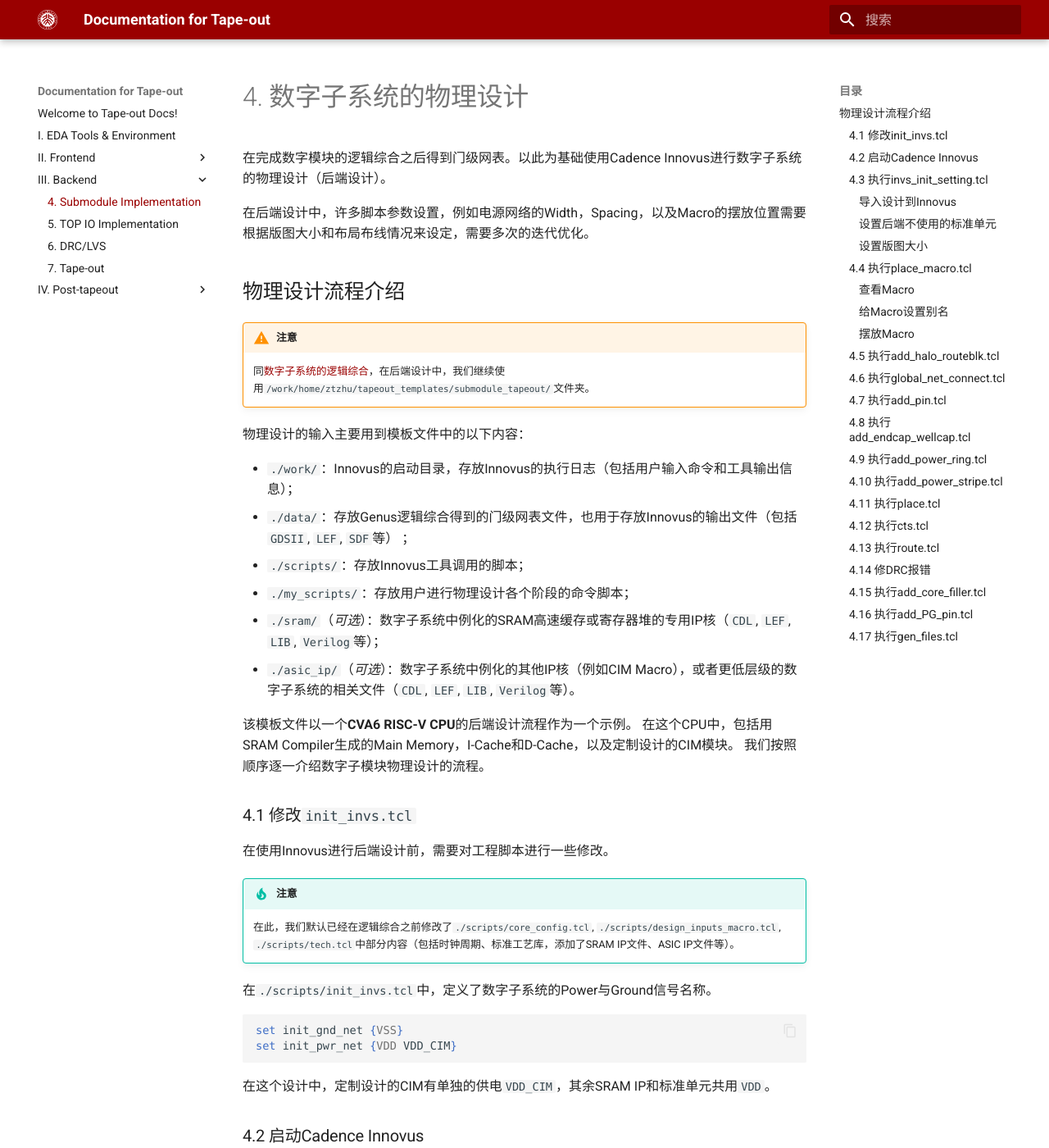
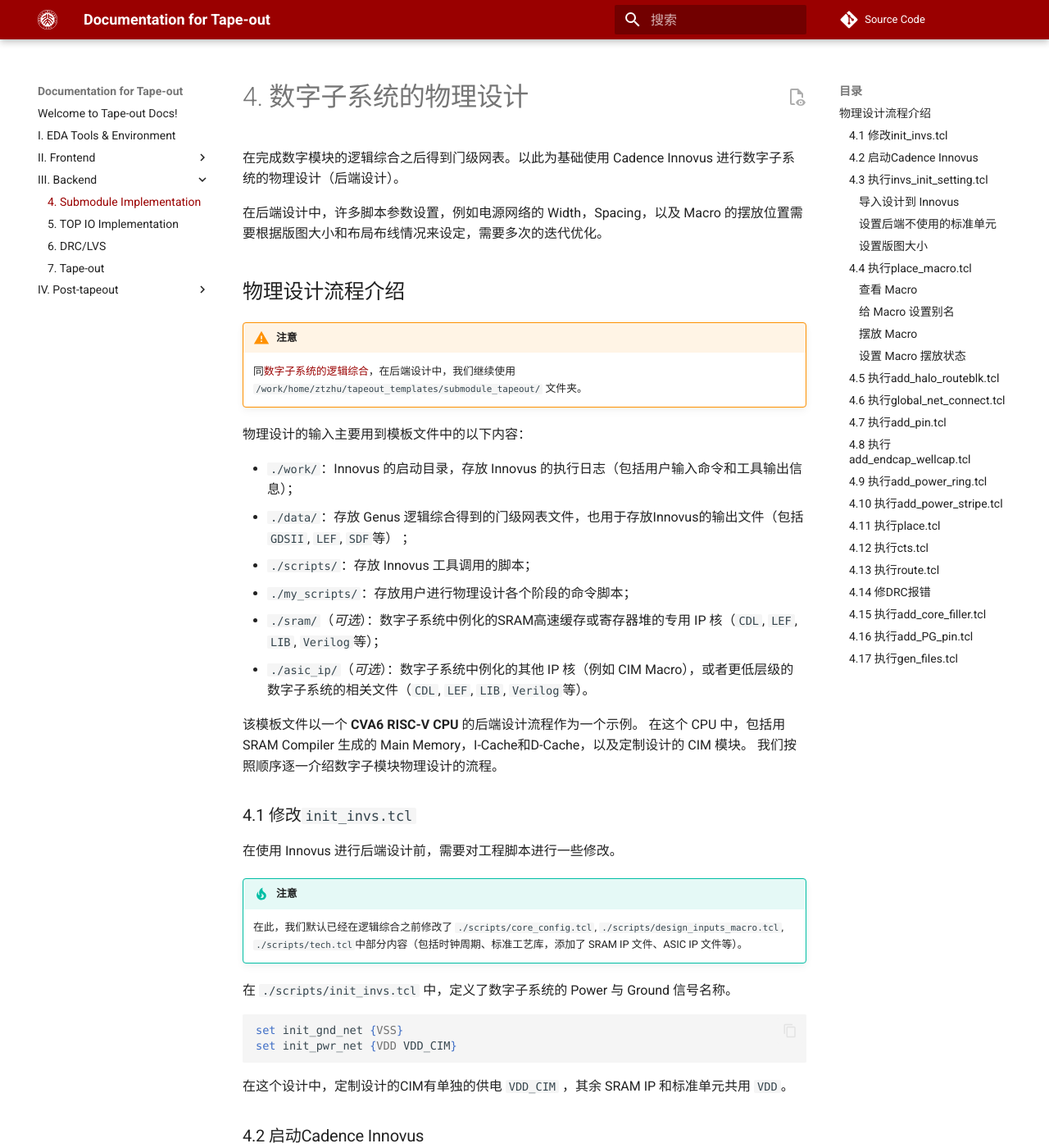
Before and after one commit to pku-pacific-lab-team/Tape-out_template_doc, an MkDocs documentation site: the page built from docs/4_submodule_implementation.md, in a window 1280 px wide and 1400 px high. Shown: the whole window at 82% size. Built offline with MkDocs 1.6.1 and Material for MkDocs 9.7.7, drawn with Linux system fonts in a browser that asks for light colours; some web fonts are replaced; comment, search, counter and statistics services are not loaded; some of the changed text lies outside the part shown.

Commit message:
Update documentation with acknowledgements and repository information

````diff
--- a/docs/4_submodule_implementation.md
+++ b/docs/4_submodule_implementation.md
@@ -1,46 +1,46 @@
 # 4. 数字子系统的物理设计
 
-在完成数字模块的逻辑综合之后得到门级网表。以此为基础使用Cadence Innovus进行数字子系统的物理设计（后端设计）。
+在完成数字模块的逻辑综合之后得到门级网表。以此为基础使用 Cadence Innovus 进行数字子系统的物理设计（后端设计）。
 
-在后端设计中，许多脚本参数设置，例如电源网络的Width，Spacing，以及Macro的摆放位置需要根据版图大小和布局布线情况来设定，需要多次的迭代优化。
+在后端设计中，许多脚本参数设置，例如电源网络的 Width，Spacing，以及 Macro 的摆放位置需要根据版图大小和布局布线情况来设定，需要多次的迭代优化。
 
 ## 物理设计流程介绍
 
 !!! Warning "注意"
-    同[数字子系统的逻辑综合](./2_submodule_synthesis.md)，在后端设计中，我们继续使用`/work/home/ztzhu/tapeout_templates/submodule_tapeout/`文件夹。
+    同[数字子系统的逻辑综合](./2_submodule_synthesis.md)，在后端设计中，我们继续使用 `/work/home/ztzhu/tapeout_templates/submodule_tapeout/` 文件夹。
 
 物理设计的输入主要用到模板文件中的以下内容：
 
-* `./work/`：Innovus的启动目录，存放Innovus的执行日志（包括用户输入命令和工具输出信息）；
-* `./data/`：存放Genus逻辑综合得到的门级网表文件，也用于存放Innovus的输出文件（包括`GDSII`, `LEF`, `SDF`等） ；
-* `./scripts/`：存放Innovus工具调用的脚本；
+* `./work/`：Innovus 的启动目录，存放 Innovus 的执行日志（包括用户输入命令和工具输出信息）；
+* `./data/`：存放 Genus 逻辑综合得到的门级网表文件，也用于存放Innovus的输出文件（包括 `GDSII`, `LEF`, `SDF`等） ；
+* `./scripts/`：存放 Innovus 工具调用的脚本；
 * `./my_scripts/`：存放用户进行物理设计各个阶段的命令脚本；
-* `./sram/`（_可选_）：数字子系统中例化的SRAM高速缓存或寄存器堆的专用IP核（`CDL`, `LEF`, `LIB`, `Verilog`等）；
-* `./asic_ip/`（_可选_）：数字子系统中例化的其他IP核（例如CIM Macro），或者更低层级的数字子系统的相关文件（`CDL`, `LEF`, `LIB`, `Verilog`等）。
+* `./sram/`（_可选_）：数字子系统中例化的SRAM高速缓存或寄存器堆的专用 IP 核（`CDL`, `LEF`, `LIB`, `Verilog`等）；
+* `./asic_ip/`（_可选_）：数字子系统中例化的其他 IP 核（例如 CIM Macro），或者更低层级的数字子系统的相关文件（`CDL`, `LEF`, `LIB`, `Verilog`等）。
 
-该模板文件以一个**CVA6 RISC-V CPU**的后端设计流程作为一个示例。
-在这个CPU中，包括用SRAM Compiler生成的Main Memory，I-Cache和D-Cache，以及定制设计的CIM模块。
+该模板文件以一个 **CVA6 RISC-V CPU** 的后端设计流程作为一个示例。
+在这个 CPU 中，包括用 SRAM Compiler 生成的 Main Memory，I-Cache和D-Cache，以及定制设计的 CIM 模块。
 我们按照顺序逐一介绍数字子模块物理设计的流程。
 
 ### 4.1 修改`init_invs.tcl`
 
-在使用Innovus进行后端设计前，需要对工程脚本进行一些修改。
+在使用 Innovus 进行后端设计前，需要对工程脚本进行一些修改。
 
 !!! tip "注意"
-    在此，我们默认已经在逻辑综合之前修改了`./scripts/core_config.tcl`, `./scripts/design_inputs_macro.tcl`, `./scripts/tech.tcl`中部分内容（包括时钟周期、标准工艺库，添加了SRAM IP文件、ASIC IP文件等）。
+    在此，我们默认已经在逻辑综合之前修改了 `./scripts/core_config.tcl`, `./scripts/design_inputs_macro.tcl`, `./scripts/tech.tcl`中部分内容（包括时钟周期、标准工艺库，添加了 SRAM IP 文件、ASIC IP 文件等）。
 
-在`./scripts/init_invs.tcl`中，定义了数字子系统的Power与Ground信号名称。
+在 `./scripts/init_invs.tcl` 中，定义了数字子系统的 Power 与 Ground 信号名称。
 
 ``` tcl
 set init_gnd_net {VSS}
 set init_pwr_net {VDD VDD_CIM}
 ```
 
-在这个设计中，定制设计的CIM有单独的供电`VDD_CIM`，其余SRAM IP和标准单元共用`VDD`。
+在这个设计中，定制设计的CIM有单独的供电 `VDD_CIM` ，其余 SRAM IP 和标准单元共用 `VDD`。
 
 ### 4.2 启动Cadence Innovus
 
-打开一个终端，进入到`./work/`文件夹中，并启动Innovus。Innovus的日志文件位于`innovus.log`，用户通过终端命令行和GUI界面操作所对应执行的命令记录在`innovus.cmd`，均在`./work/`文件夹中。
+打开一个终端，进入到 `./work/` 文件夹中，并启动 Innovus。Innovus 的日志文件位于 `innovus.log`，用户通过终端命令行和 GUI 界面操作所对应执行的命令记录在 `innovus.cmd`，均在 `./work/` 文件夹中。
 
 ``` shell
 cd /work/home/ztzhu/tapeout_templates/submodule_tapeout/work/
@@ -49,33 +49,33 @@
 ```
 
 !!! tip "提示"
-    每次启动innovus都会生成一个新的日志文件，所以我们建议经常清理，以免文件过多影响后续操作。
+    每次启动 Innovus 都会生成一个新的日志文件，所以我们建议经常清理，以免文件过多影响后续操作。
 
-在终端中启动Innovus之后，可以在该终端中输入`TCL`脚本命令，也可以在弹出的Innovus GUI进行操作。
-在我们的模板文件中主要依赖于命令行脚本进行后端设计。使用Innovus进行后端设计所用到的`TCL`命令均存放在`./my_scripts/`中。
-使用文本编辑器打开`./my_scripts/innovus_script.tcl`（推荐使用GVIM）。
+在终端中启动 Innovus 之后，可以在该终端中输入 `TCL` 脚本命令，也可以在弹出的 Innovus GUI 进行操作。
+在我们的模板文件中主要依赖于命令行脚本进行后端设计。使用 Innovus 进行后端设计所用到的 `TCL` 命令均存放在 `./my_scripts/` 中。
+使用文本编辑器打开 `./my_scripts/innovus_script.tcl` （推荐使用 GVIM ）。
 
 ``` shell
 gvim /work/home/ztzhu/tapeout_templates/submodule_tapeout/my_scripts/innovus_script.tcl
 ```
 
-观察`./my_scripts/innovus_script.tcl`，可以看到Innovus的物理设计流程大致分成了几个阶段，在Innovus终端中读入相应的命令即可（例如`source ../my_scripts/add_pin.tcl`）。
+观察 `./my_scripts/innovus_script.tcl`，可以看到 Innovus 的物理设计流程大致分成了几个阶段，在 Innovus 终端中读入相应的命令即可（例如 `source ../my_scripts/add_pin.tcl`）。
 接下来按照顺序对物理设计流程中的关键命令进行说明。
 
 ### 4.3 执行`invs_init_setting.tcl`
 
-观察`./my_scripts/invs_init_setting.tcl`中包含的命令。
+观察 `./my_scripts/invs_init_setting.tcl` 中包含的命令。
 
-#### 导入设计到Innovus
+#### 导入设计到 Innovus
 
 ``` tcl
 setMultiCpuUsage -localCpu 32
 ```
 
-`setMultiCpuUsage`设置Innovus可以使用的CPU核数。对于现有的服务器，选择`-localCpu 32`可以保证Innovus稳定运行。
+`setMultiCpuUsage` 设置 Innovus 可以使用的 CPU 核数。对于现有的服务器，选择 `-localCpu 32` 可以保证 Innovus 稳定运行。
 
 !!! Warning "警告"
-    若使用`setMultiCpuUsage -localCpu max -cpuAutoAdjust true -verbose`，可能会导致Innovus闪退。
+    若使用 `setMultiCpuUsage -localCpu max -cpuAutoAdjust true -verbose`，可能会导致 Innovus 闪退。
 
 
 ``` tcl
@@ -85,14 +85,14 @@
 source -verbose ../scripts/invs_setting.tcl
 ```
 
-将此前修改过的4个脚本文件读入到Innovus中，包括数字子系统顶层模块名称（`$rm_core_top`）、各个文件的路径、标准工艺库的选择等内容。
-此时我们经过逻辑综合的数字子系统已经导入到Innovus中。
+将此前修改过的4个脚本文件读入到 Innovus 中，包括数字子系统顶层模块名称（`$rm_core_top`）、各个文件的路径、标准工艺库的选择等内容。
+此时我们经过逻辑综合的数字子系统已经导入到 Innovus 中。
 
 ``` tcl
 saveDesign ${rm_core_top}.design_planning_init.enc
 ```
 
-`saveDesign`命令在后端设计流程的各个步骤均会出现，用于保存目前后端设计的进度。
+`saveDesign` 命令在后端设计流程的各个步骤均会出现，用于保存目前后端设计的进度。
 
 !!! bug "FIXME!!!"
     在后续的物理设计流程中，若出现错误或者需要回溯到之前的设计进度，可以使用`restoreDesign`命令载入之前保存的设计。
@@ -142,29 +142,29 @@
   <figcaption>Example Floorplan</figcaption>
 </figure>
 
-中央带有横条纹的区域称为Core box，用于摆放Macro和标准单元。所有标准单元的宽度各不相同，但是高度均为`$cell_height`（对于22nm工艺，即为0.7um）。
-在Core box的四周到I/O管脚之间通常留有一定的间距，用于摆放Core Ring和I/O管脚布线。
+中央带有横条纹的区域称为 Core box，用于摆放 Macro 和标准单元。所有标准单元的宽度各不相同，但是高度均为 `$cell_height`（对于22nm工艺，即为0.7um）。
+在 Core box 的四周到 I/O 管脚之间通常留有一定的间距，用于摆放 Core Ring 和 I/O 管脚布线。
 
-`floorPlan`命令用于指定版图的大小。
+`floorPlan` 命令用于指定版图的大小。
 
 `floorPlan -d {<W H Left Bottom Right Top>}`，使用该命令设置版图大小总共需要6个参数，分别代表：
 
 * 完整版图 (Die box) 的宽度
 * 完整版图 的高度
 * Core box（用于摆放标准单元的版图部分）到I/O左侧边界的距离
-* Core box到I/O底部边界的距离
-* Core box到I/O右侧边界的距离
-* Core box到I/O上方边界的距离
+* Core box 到 I/O 底部边界的距离
+* Core box 到 I/O 右侧边界的距离
+* Core box 到 I/O 上方边界的距离
 
 因此，设置上述版图大小的命令为：`floorPlan -d 100 100 10 10 10 10`。
 
 ### 4.4 执行`place_macro.tcl`
 
-查看`./my_scripts/place_macro.tcl`中包含的命令。
+查看 `./my_scripts/place_macro.tcl` 中包含的命令。
 
-#### 查看Macro
+#### 查看 Macro
 
-在Innovus GUI界面右上角选择`Floorplan View`，如下图所示。
+在 Innovus GUI 界面右上角选择 `Floorplan View`，如下图所示。
 
 <figure>
   <img src="../figs/check_floorplan_view.png" width=100%>
@@ -178,19 +178,19 @@
   <figcaption>Initial Floorplan View</figcaption>
 </figure>
 
-除去Die Box之外，左侧的粉色正方形为RTL代码中的模块层次，正方形的大小表示了模块的预估面积。
+除去 Die Box 之外，左侧的粉色正方形为 RTL 代码中的模块层次，正方形的大小表示了模块的预估面积。
 
 ??? Tip "TU & EU"
-    正方形左上角`TU=64.7%`为Target Utilization (TU)，是指所有的标准单元和Macro的面积除以版图的面积。
-    此外，还有Effective Utilization (EU)，在整体版图面积的基础上除掉了Placement，Routing Blockage等其他阻碍物的面积，Innovus默认不会显示EU。
+    正方形左上角 `TU=64.7%` 为 Target Utilization (TU)，是指所有的标准单元和 Macro 的面积除以版图的面积。
+    此外，还有 Effective Utilization (EU)，在整体版图面积的基础上除掉了 Placement，Routing Blockage 等其他阻碍物的面积，Innovus 默认不会显示EU。
 
-Die Box右侧为该数字模块中例化的IP核，在该案例中包括若干SRAM和2个CIM Macro。
+Die Box 右侧为该数字模块中例化的 IP 核，在该案例中包括若干 SRAM 和2个 CIM Macro。
 
-!!! Tip "检查Macro"
-    在这个时候可以检查此前例化的SRAM等IP是否有成功导入Innovus。
+!!! Tip "检查 Macro"
+    在这个时候可以检查此前例化的 SRAM 等 IP 是否有成功导入 Innovus。
     有时因为文件路径设置错误，会出现没有成功例化的情况。
 
-#### 给Macro设置别名
+#### 给 Macro 设置别名
 
 ``` tcl
 # Main Memory
@@ -213,10 +213,10 @@
 set dcim_macro1 i_ariane/gen_coprocessor.i_in_pipeline_coprocessor/u_CIM_block_wrapper/CIM_core_unit_inst_DCIM_macro_2_inst
 ```
 
-鼠标左键单击某一个Macro，并按`Q`查看该Macro的属性，可以看到该Macro的名称，通常由RTL模块名称和IP名称组合而成。
-如上所示，Macro的名称通常比较长，为了后续脚本简洁，给Macro设置简短的别名。（例如`icache_data0`, `icache_data1`）
+鼠标左键单击某一个 Macro，并按 `Q` 查看该 Macro 的属性，可以看到该 Macro 的名称，通常由 RTL 模块名称和 IP 名称组合而成。
+如上所示，Macro 的名称通常比较长，为了后续脚本简洁，给 Macro 设置简短的别名。（例如 `icache_data0`, `icache_data1`）
 
-#### 摆放Macro
+#### 摆放 Macro
 
 ``` tcl
 # place Main Memory
@@ -245,14 +245,22 @@
 
 命令格式为：`placeInstance instance_name <location> <orientation>`
 
-* `instance_name`：想要摆放的Macro名称。可以使用别名，例如：`[set icache_data0]`或`$icache_data0`；
-* `<location>`：有X和Y两个数值，分别表示Macro左下角的宽度方向和高度方向的坐标；
-* `<orientation>`：设置Macro的摆放方向，可以选择`R0`, `R90`, `R180`, `R270`, `MX`, `MX90`, `MY`, `MY90`。
+* `instance_name`：想要摆放的 Macro 名称。可以使用别名，例如：`[set icache_data0]`或`$icache_data0`；
+* `<location>`：有 X 和 Y 两个数值，分别表示 Macro 左下角的宽度方向和高度方向的坐标；
+* `<orientation>`：设置 Macro 的摆放方向，可以选择 `R0`, `R90`, `R180`, `R270`, `MX`, `MX90`, `MY`, `MY90`。
 
-!!! Warning "Macro摆放方向"
-    由于22nm工艺中栅极必须纵向摆放，所以在摆放Macro时只能选择`R0`, `R180`,`MX`, `MY`。
+!!! Warning "Macro 摆放方向"
+    由于 22nm 工艺中栅极必须纵向摆放，所以在摆放 Macro 时只能选择 `R0`, `R180`,`MX`, `MY`。
 
-摆放好所有Macro之后的版图如下所示。
+#### 设置 Macro 摆放状态
+
+``` tcl
+setInstancePlacementStatus -allHardMacros -status -fixed
+```
+
+该命令作用于所有此前摆放的 Macro，将其状态设置为 `fixed`，即使用自动化工具（例如自动化布局、布线）不会改变其位置。
+
+摆放好所有 Macro 之后的版图如下所示。
 
 <figure>
   <img src="../figs/place_macro.png" width=80%>
--- a/mkdocs.yml
+++ b/mkdocs.yml
@@ -1,6 +1,10 @@
 site_name: Documentation for Tape-out
 site_url: https://bwoah-kimi.github.io/Tape-out_template_doc/
 site_author: Bwoah-Kimi
+
+repo_url: https://github.com/Bwoah-Kimi/Tape-out_template_doc
+repo_name: Source Code
+edit_uri: edit/main/docs/
 
 theme:
   name: material
@@ -13,10 +17,12 @@
   font:
     code: JetBrainsMono
   features:
+    - navigation.top
     - navigation.instant
     - navigation.footer
     - content.code.copy
     - content.code.annotate
+    - content.action.view
 markdown_extensions:
   - admonition
   - pymdownx.highlight:
@@ -31,6 +37,14 @@
       lang:
         - zh
         - en
+  - git-revision-date-localized:
+      enable_creation_date: true
+
+  - git-authors:
+      show_contribution: true
+      href: "https://github.com/{name}"
+
+copyright: Copyright &copy; 2024 School of Intergrated Circuits, Peking University
 
 extra_css:
   - extra.css
````
Also changed, not shown: other parts of docs/4_submodule_implementation.md (+5 -5 lines), docs/0_eda.md (+27 -27 lines), docs/2_submodule_synthesis.md (+39 -40 lines), docs/index.md (+7 -5 lines), docs/figs/add_halo_routeblk.png (added).
